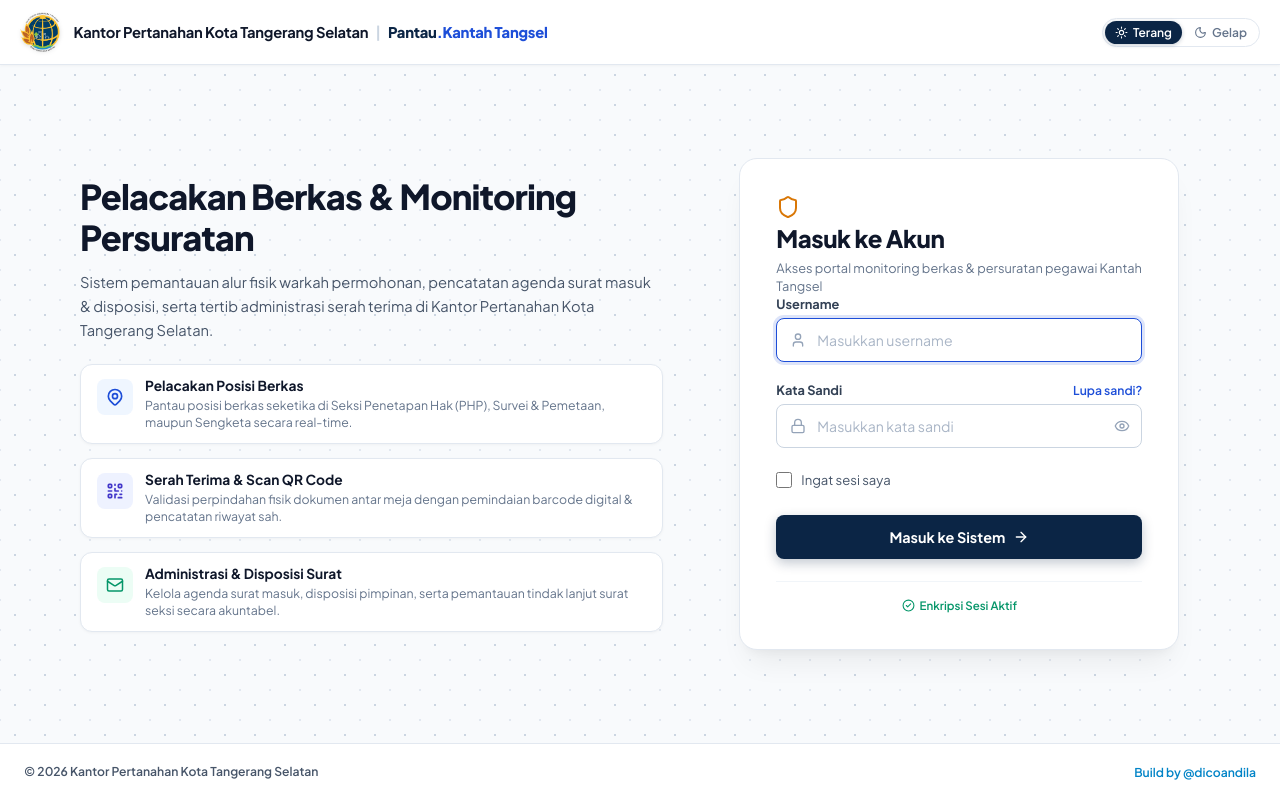
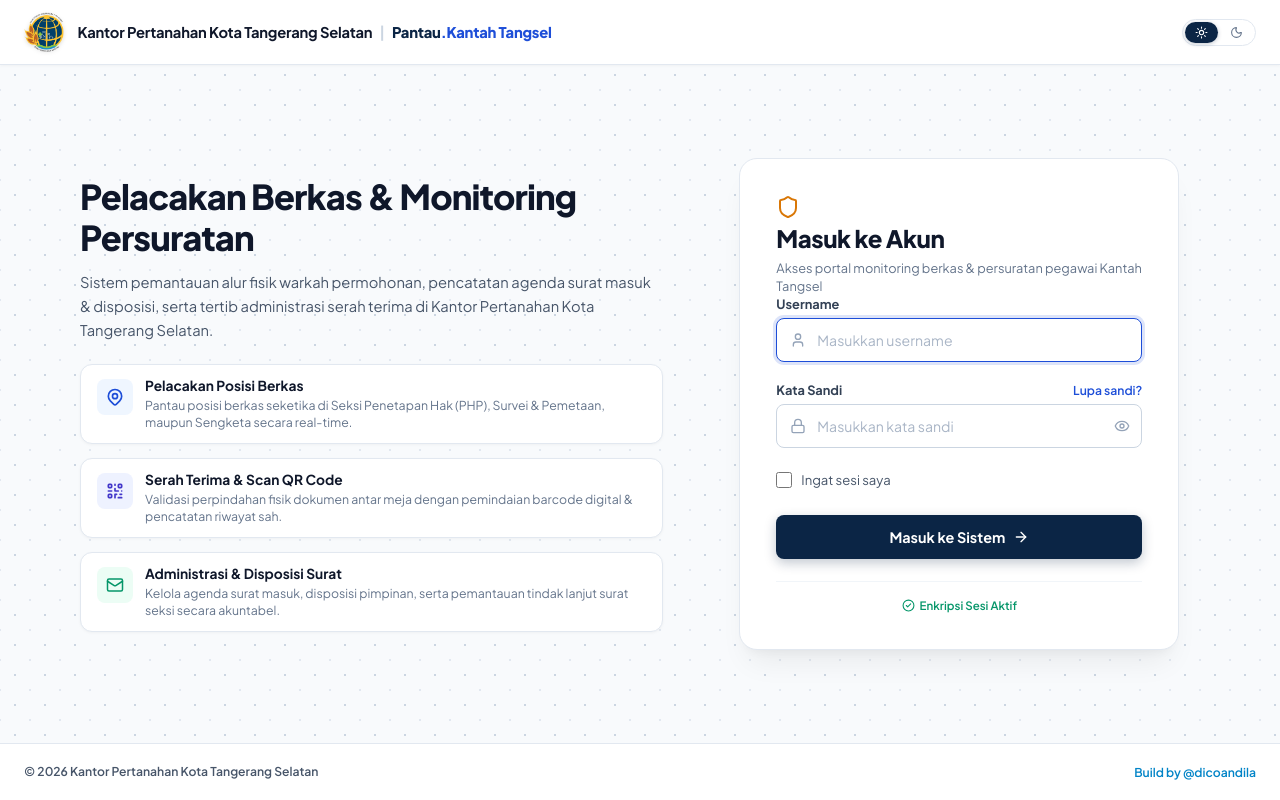
Before and after one commit to dicoandilasuhanda/pantau-kantah-tangsel, a React (Vite) app in the folder frontend/: page /login in a window 1280 px wide. Built offline with nearby package versions, Linux system fonts and the light colour scheme.

Commit message:
fix(login): expand topbar to full viewport width and adopt icon-only theme switch matching Navbar

```diff
--- a/frontend/src/pages/Login.jsx
+++ b/frontend/src/pages/Login.jsx
@@ -192,7 +192,6 @@ export default function Login() {
                 title="Pilih Mode Terang"
               >
                 <Sun size={13} color={theme === 'light' ? '#FFFFFF' : '#64748B'} />
-                <span>Terang</span>
               </button>
               <button
                 type="button"
@@ -201,7 +200,6 @@ export default function Login() {
                 title="Pilih Mode Gelap"
               >
                 <Moon size={13} color={theme === 'dark' ? '#FFFFFF' : '#64748B'} />
-                <span>Gelap</span>
               </button>
             </div>
           </div>
@@ -511,9 +509,9 @@ export default function Login() {
         }
 
         .bpn-header-container {
-          max-width: 1280px;
-          margin: 0 auto;
-          padding: 0 1.25rem;
+          width: 100%;
+          box-sizing: border-box;
+          padding: 0 1.5rem;
           height: 64px;
           display: flex;
           align-items: center;
```
